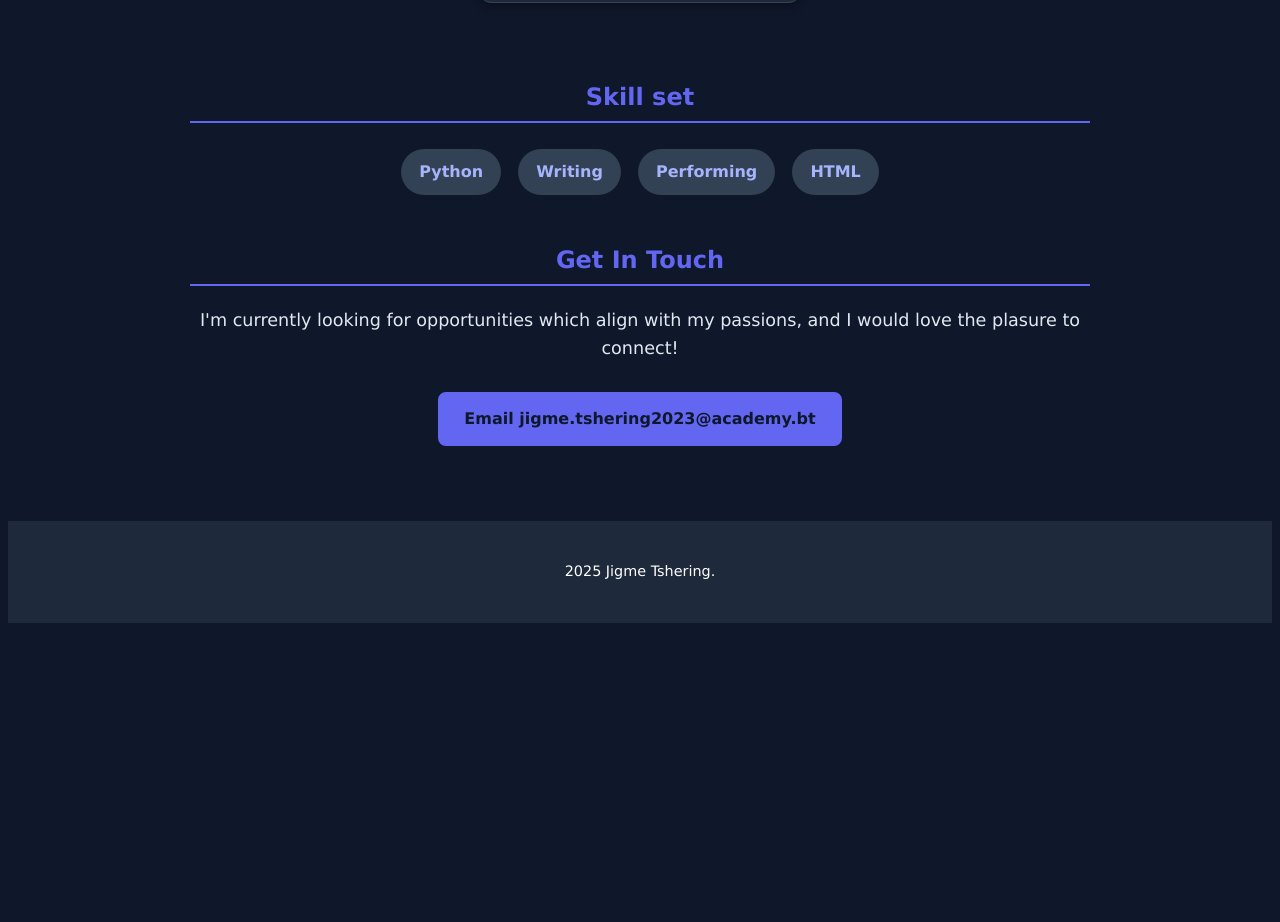
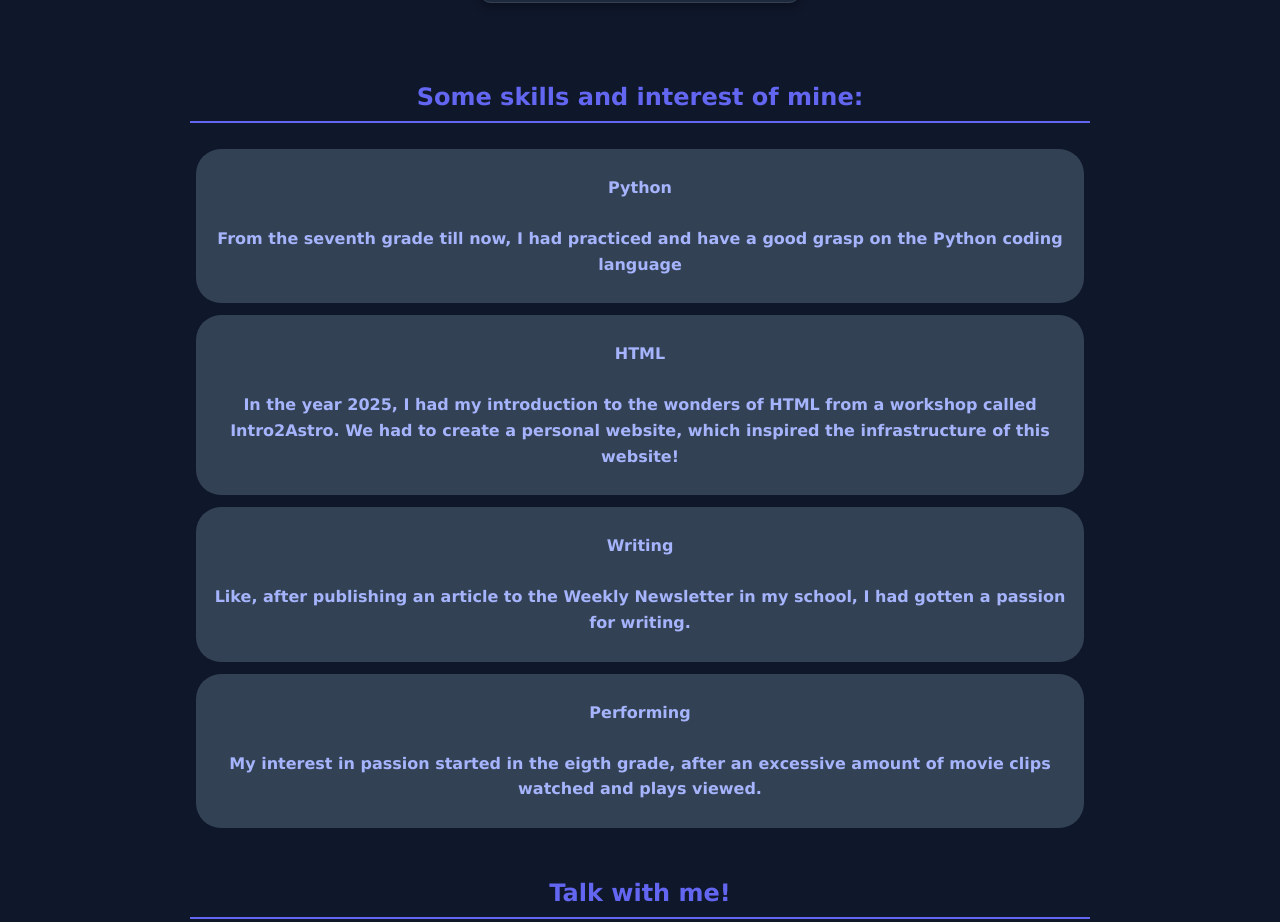
Before and after one commit to jigmetshering/persowebfolio, a plain HTML site: page index.html in a window 1280 px wide. Shown: the part 2151-3073 px from the top of the page. Before the commit the page ends 2782 px from the top, so only its background shows below. Drawn offline with Linux system fonts and the light colour scheme.

Commit message:
Update index.html
Added description for skill set, added LinkedIn, and added a comment to the footer.

```diff
--- a/index.html
+++ b/index.html
@@ -220,18 +220,22 @@
         </section>
 
         <section id="skills">
-            <h2>Skill set</h2>
+            <h2>Some skills and interest of mine:</h2>
 
             <ul class="skills-list">
-                <li class="skill-item">Python</li>
-                <li class="skill-item">Writing</li>
-                <li class="skill-item">Performing</li>
-                <li class="skill-item">HTML</li>
+                <li class="skill-item"><p style="text-align: center;"><strong>Python</strong> <br> <br>
+                From the seventh grade till now, I had practiced and have a good grasp on the Python coding language</li>
+                <li class="skill-item"><p style="text-align: center;"><strong>HTML</strong> <br> <br>
+                In the year 2025, I had my introduction to the wonders of HTML from a workshop called Intro2Astro. We had to create a personal website, which inspired the infrastructure of this website!
+                <li class="skill-item"><p style="text-align: center;"><strong>Writing</strong> <br> <br>
+                Like, after publishing an article to the Weekly Newsletter in my school, I had gotten a passion for writing.</li>
+                <li class="skill-item"><p style="text-align: center;"><strong>Performing</strong> <br> <br>
+                My interest in passion started in the eigth grade, after an excessive amount of movie clips watched and plays viewed.</li>
             </ul>
         </section>
 
         <section id="contact">
-            <h2>Get In Touch</h2>
+            <h2>Talk with me!</h2>
 
             <p style="text-align: center; font-size: 1.1em; margin-bottom: 25px;">
                 I'm currently looking for opportunities which align with my passions, and I would love the plasure to connect!
@@ -239,12 +243,15 @@
             <div style="text-align: center;">
                 <a class="button primary">Email jigme.tshering2023@academy.bt</a>
             </div>
+                        <div style="text-align: center;">
+                <a class="button primary">LinkedIn at "Jigme Tshering"</a>
+            </div>
 
         </section>
     </div>
 
     <footer>
-        <p> 2025 Jigme Tshering.</p>
+        <p> 2025 Jigme Tshering. Thanks for visiting!</p>
     </footer>
 
 </body>
```
